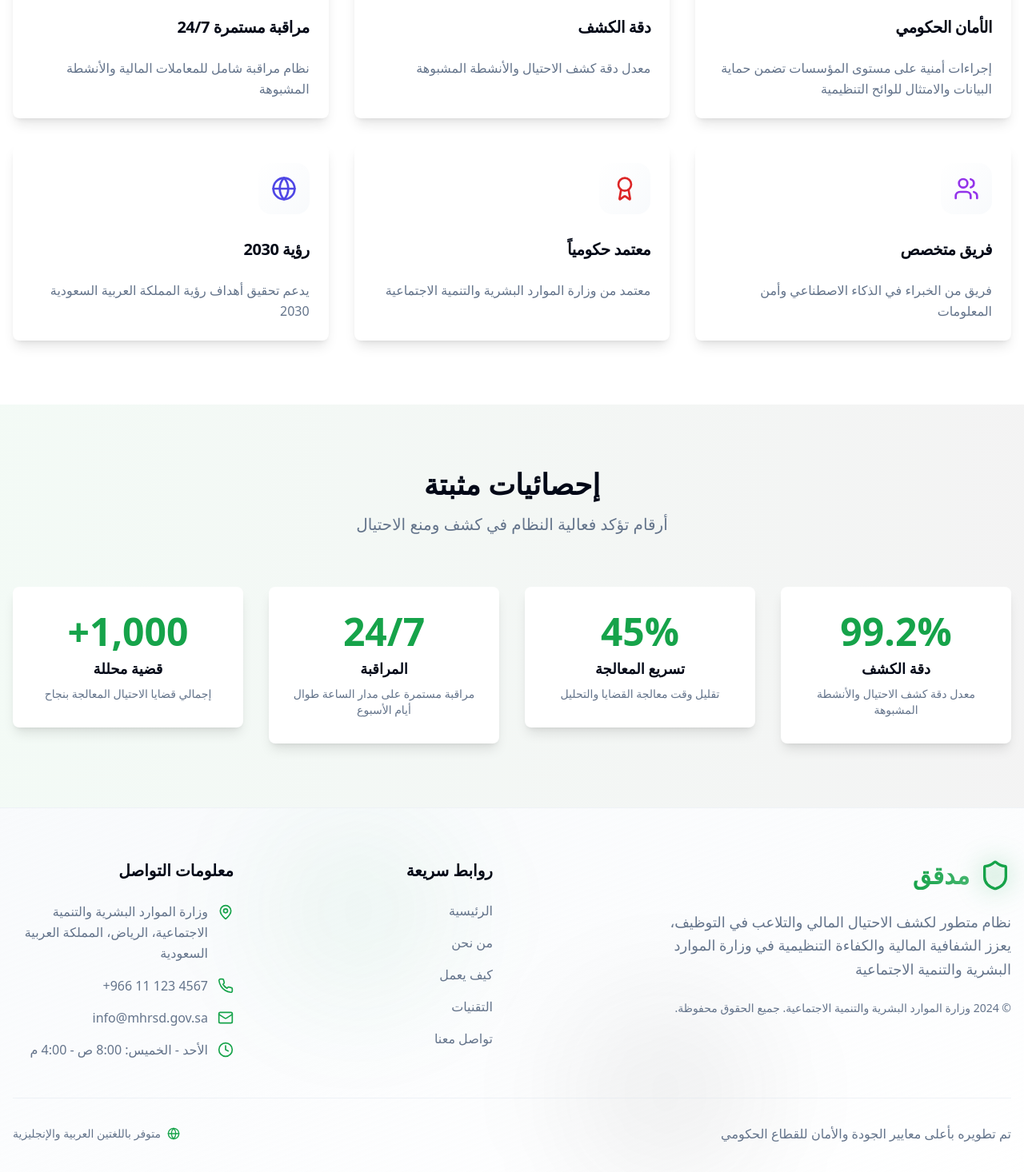
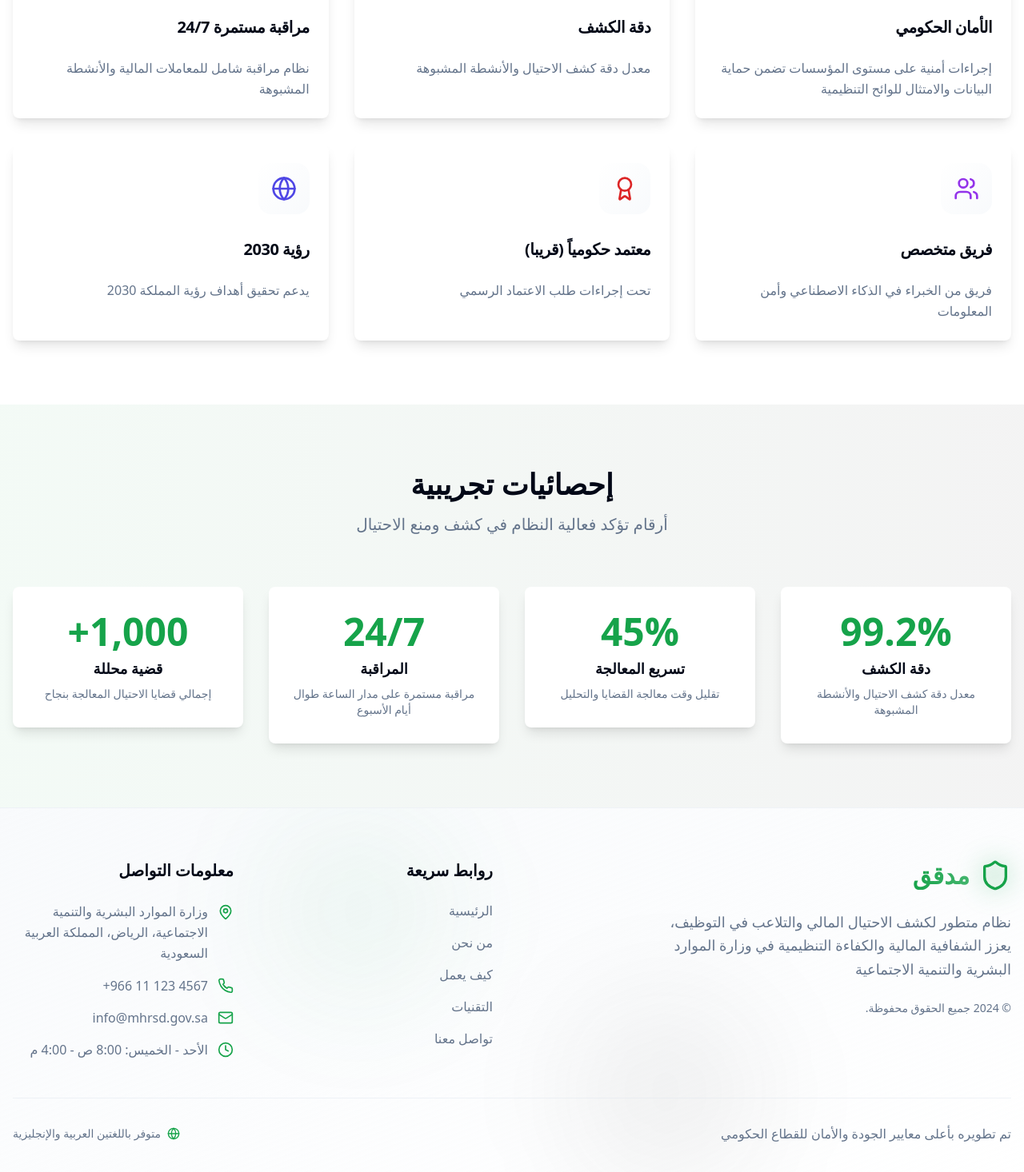
Before and after one commit to Ibrahim-Hurubi/MODAQQEQ, a Next.js app: page /about in a window 1280 px wide. Shown: the part 1378-2844 px from the top of the page at 80% size. Built offline with nearby package versions, Linux system fonts and the light colour scheme.

Commit message:
تعديل على المشروع

```diff
--- a/components/about-content.tsx
+++ b/components/about-content.tsx
@@ -35,14 +35,14 @@ export function AboutContent() {
     },
     {
       icon: Award,
-      title: "معتمد حكومياً",
-      description: "معتمد من وزارة الموارد البشرية والتنمية الاجتماعية",
+      title: "معتمد حكومياً (قريبا)",
+      description: "تحت إجراءات طلب الاعتماد الرسمي",
       color: "text-red-600",
     },
     {
       icon: Globe,
       title: "رؤية 2030",
-      description: "يدعم تحقيق أهداف رؤية المملكة العربية السعودية 2030",
+      description: "يدعم تحقيق أهداف رؤية المملكة 2030",
       color: "text-indigo-600",
     },
   ]
--- a/components/language-provider.tsx
+++ b/components/language-provider.tsx
@@ -320,7 +320,7 @@ const translations = {
       "أن نكون النظام الرائد لكشف الاحتيال في المنطقة، ودعم رؤية المملكة العربية السعودية 2030",
     "about.systemFeatures": "مميزات النظام",
     "about.systemFeaturesDesc": "نظام متكامل يجمع بين أحدث التقنيات والخبرات المتخصصة",
-    "about.provenStats": "إحصائيات مثبتة",
+    "about.provenStats": "إحصائيات تجريبية",
     "about.provenStatsDesc": "أرقام تؤكد فعالية النظام في كشف ومنع الاحتيال",
 
     // How It Works - كيف يعمل
@@ -536,7 +536,7 @@ const translations = {
     "footer.contactInfo": "معلومات التواصل",
     "footer.developedWith": "تم تطويره بأعلى معايير الجودة والأمان للقطاع الحكومي",
     "footer.availableLanguages": "متوفر باللغتين العربية والإنجليزية",
-    "footer.allRightsReserved": "© 2024 وزارة الموارد البشرية والتنمية الاجتماعية. جميع الحقوق محفوظة.",
+    "footer.allRightsReserved": "© 2024 جميع الحقوق محفوظة.",
   },
 }
 
```
